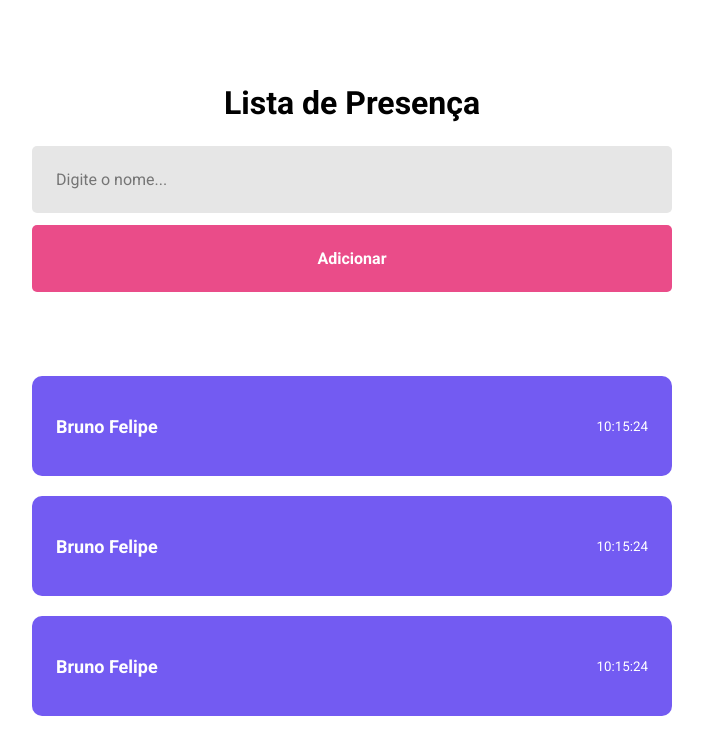
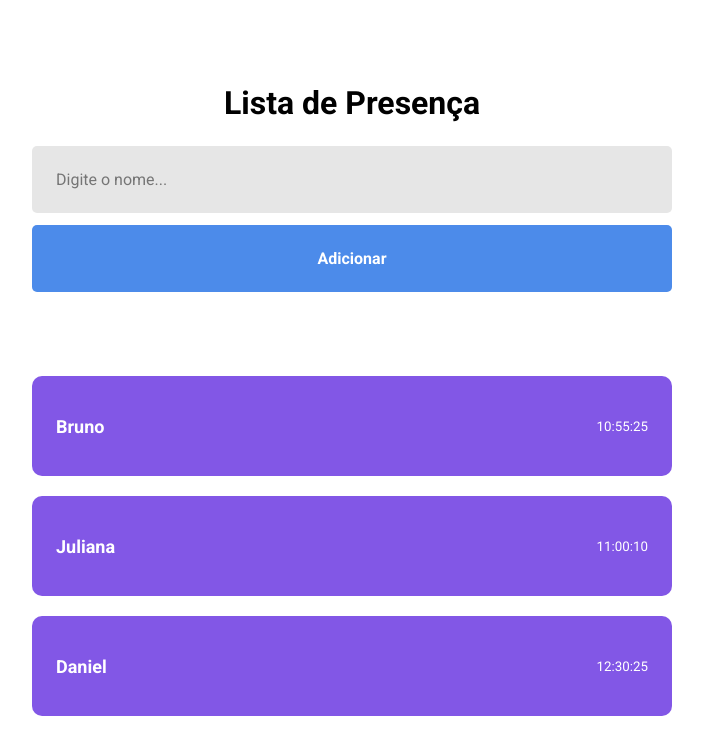
Before and after one commit to brunofelipehp/react-app, a React (Vite) app: page / in a window 1280 px wide. Shown: the top 754 px of the page, without its empty margins (288-991 px from the left). Built offline with nearby package versions, Linux system fonts and the light colour scheme.

Commit message:
using properties in react

```diff
--- a/src/components/Card/index.jsx
+++ b/src/components/Card/index.jsx
@@ -1,10 +1,10 @@
 import './styles.css';
 
-export function Card(){
+export function Card(props){
     return(
         <div className="card">
-            <strong>Bruno Felipe</strong>
-            <small>10:15:24</small>
+            <strong>{props.name}</strong>
+            <small>{props.time}</small>
         </div>
     )
 }
--- a/src/components/Card/styles.css
+++ b/src/components/Card/styles.css
@@ -2,7 +2,7 @@
   height: 100px;
   width: 50%;
 
-  background: #735bf2;
+  background: #8257e6;
   color: #fff;
 
   border-radius: 10px;
--- a/src/pages/Home/index.jsx
+++ b/src/pages/Home/index.jsx
@@ -9,9 +9,9 @@ import { Card } from '../../components/Card';
    <input type="text" placeholder="Digite o nome..." />
    <button>Adicionar</button>
 
-   <Card />
-   <Card />
-   <Card />
+   <Card name="Bruno" time="10:55:25"/>
+   <Card name="Juliana" time="11:00:10"/>
+   <Card name="Daniel" time="12:30:25"/>
    </div>
   )
 }
--- a/src/pages/Home/styles.css
+++ b/src/pages/Home/styles.css
@@ -24,7 +24,7 @@
   padding: 24px;
   font-weight: 700;
 
-  background: #ea4c89;
+  background: #4c8bea;
   color: #ffffff;
 
   border-radius: 5px;
```
